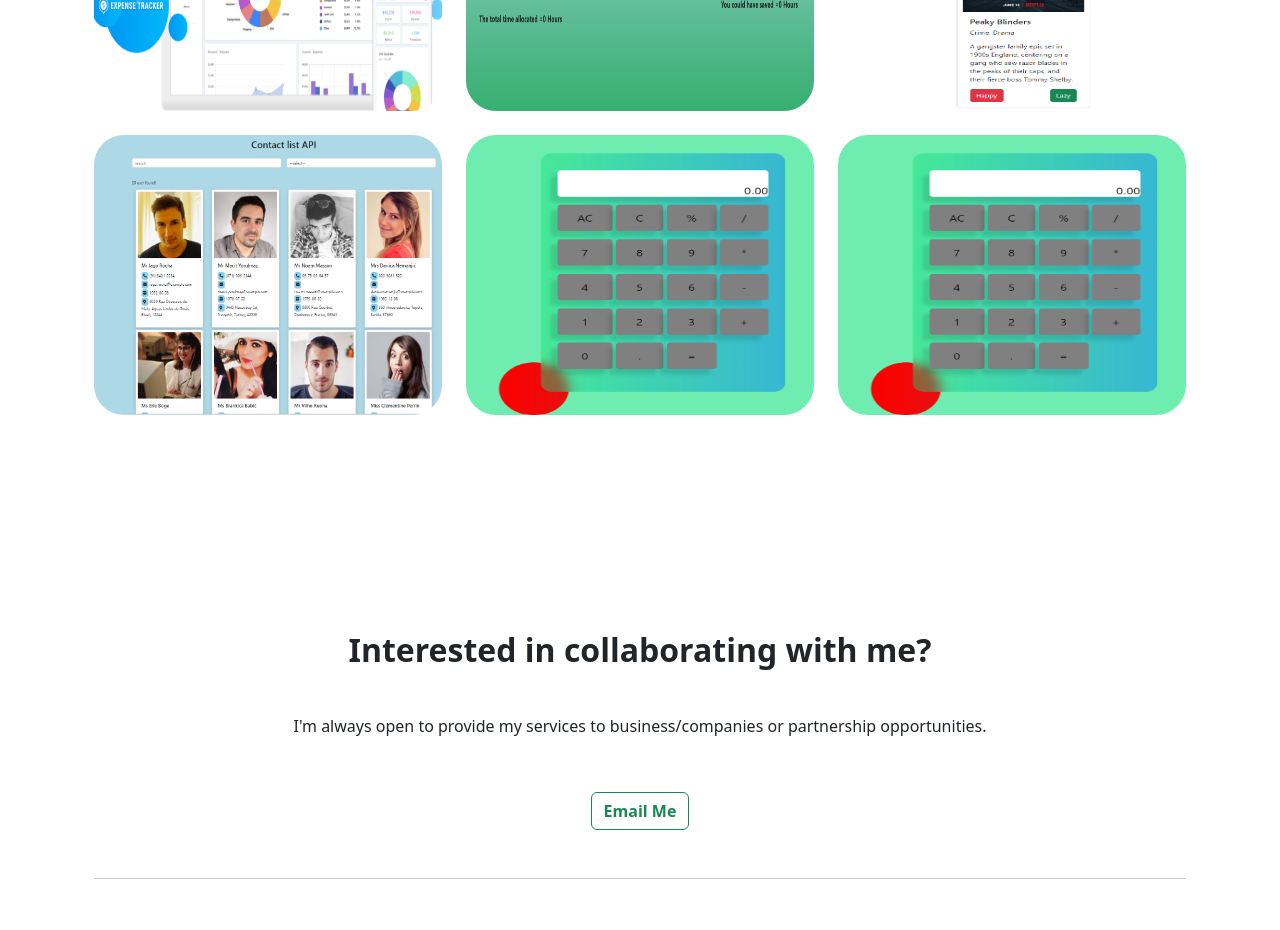
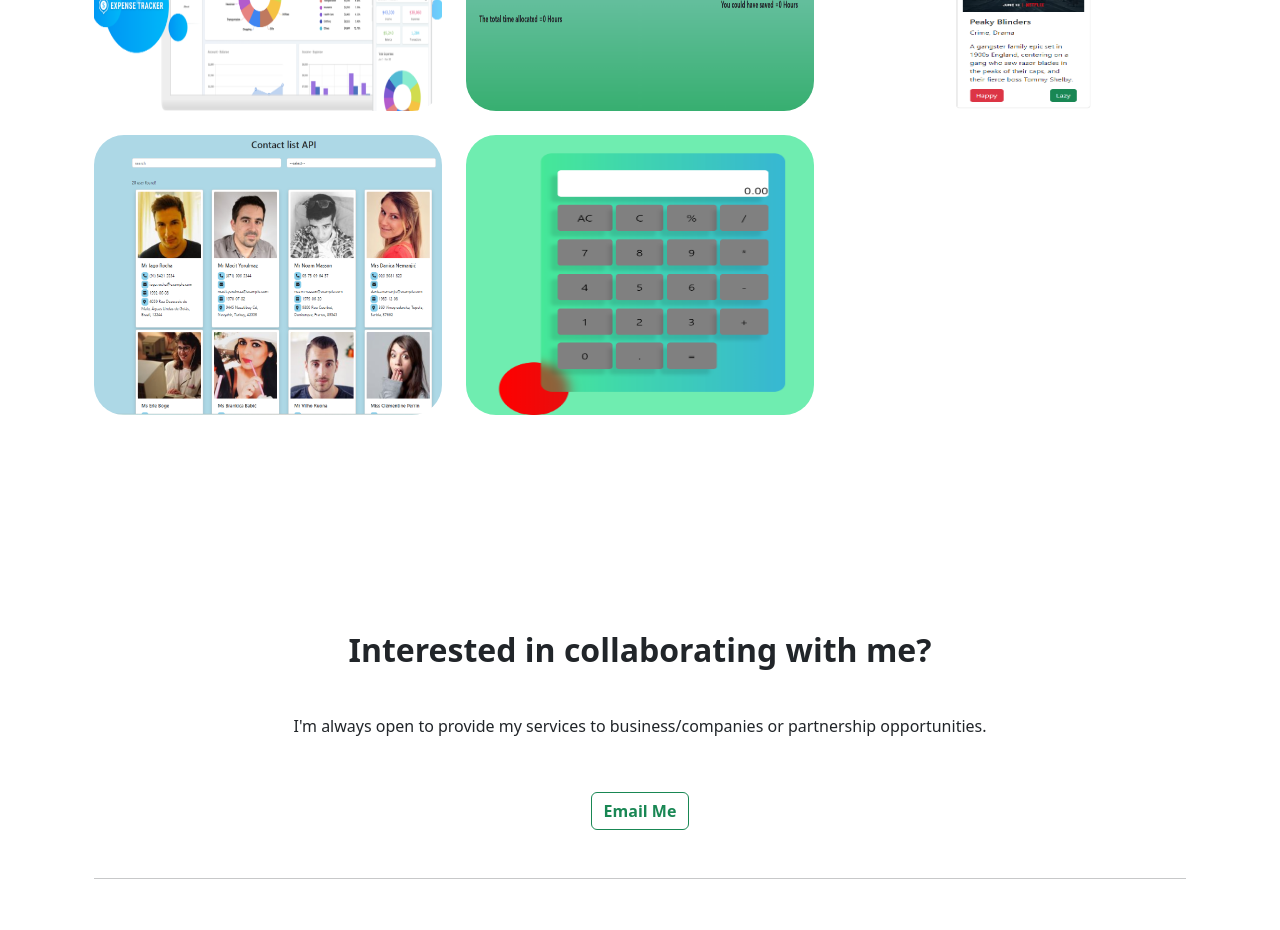
Before and after one commit to Emprcode/P-portfolio, a React (Create React App) app: page / in a window 1280 px wide. Shown: the part 3180-4110 px from the top of the page. Built offline with nearby package versions, Linux system fonts and the light colour scheme.

Commit message:
working on Project

```diff
--- a/src/components/projects/Everything.js
+++ b/src/components/projects/Everything.js
@@ -1,7 +1,7 @@
-import React from 'react'
+import React from "react";
 import "animate.css";
-import { Row, Tab } from 'react-bootstrap';
-import { ProjectCard } from '../ProjectCard';
+import { Row, Tab } from "react-bootstrap";
+import { ProjectCard } from "../ProjectCard";
 import ecom from "../../assets/e-com.png";
 import contact from "../../assets/contact-list.png";
 import library from "../../assets/library.png";
@@ -17,67 +17,60 @@ export const Everything = () => {
       title: "E-Commerce project",
       description: "In development",
       imgUrl: ecom,
-          github:"https://github.com/Emprcode/E-commerce_api_admin",
-          live:"/build"
+      github: "https://github.com/Emprcode/E-commerce_api_admin",
+      live: "",
     },
     {
       title: "Portfolio",
       description: "Develop and Deployment",
       imgUrl: portfolio,
-          github:"https://github.com/Emprcode/P-portfolio",
-          live:""
+      github: "https://github.com/Emprcode/P-portfolio",
+      live: "",
     },
 
     {
       title: "Library Management System",
       description: "Design & Development",
       imgUrl: library,
-          github:"https://github.com/Emprcode/client-Library-management",
-          live:""
+      github: "https://github.com/Emprcode/client-Library-management",
+      live: "",
     },
     {
       title: "Expenses Tracker App",
       description: "Design & Development",
       imgUrl: expenses,
-          github:"https://github.com/Emprcode/Self-time-management",
-          live:""
+      github: "https://github.com/Emprcode/Self-time-management",
+      live: "",
     },
     {
       title: "Not-To-Do List App",
       description: "Design & Development",
       imgUrl: notodolist,
-          github:" https://github.com/Emprcode/node-API-ntdl",
-          live:""
+      github: " https://github.com/Emprcode/node-API-ntdl",
+      live: "",
     },
     {
       title: "Movie List App",
       description: "Design & Development",
       imgUrl: movielist,
-          github:" https://github.com/Emprcode/movie-list-app",
-          live:" https://emprcode.github.io/movie-list-app/"
+      github: " https://github.com/Emprcode/movie-list-app",
+      live: " https://emprcode.github.io/movie-list-app/",
     },
     {
       title: "Contact List App",
       description: "Design & Development",
       imgUrl: contact,
-          github:" https://github.com/Emprcode/contact-list",
-          live:"https://emprcode.github.io/contact-list/"
+      github: " https://github.com/Emprcode/contact-list",
+      live: "https://emprcode.github.io/contact-list/",
     },
     {
       title: "The prank calculator",
       description: "Design & Development",
       imgUrl: calc,
-          github:" https://github.com/Emprcode/Prank-calculator-app",
-          live:"https://emprcode.github.io/Prank-calculator-app/"
+      github: " https://github.com/Emprcode/Prank-calculator-app",
+      live: "https://emprcode.github.io/Prank-calculator-app/",
     },
-        {
-          title: "The Counter App",
-          description: "Design & Development",
-          imgUrl: calc,
-          github:" https://github.com/Emprcode/React-counter-app",
-          live:"https://emprcode.github.io/Prank-calculator-app/"
-        },
-    ]
+  ];
   return (
     <Tab.Pane eventKey="first">
       <Row className="">
@@ -86,5 +79,5 @@ export const Everything = () => {
         })}
       </Row>
     </Tab.Pane>
-  )
-}
+  );
+};
```
Also changed, not shown: src/components/working.js (added, +30 -0 lines). Lines whose indentation alone changed are shown as unchanged.
